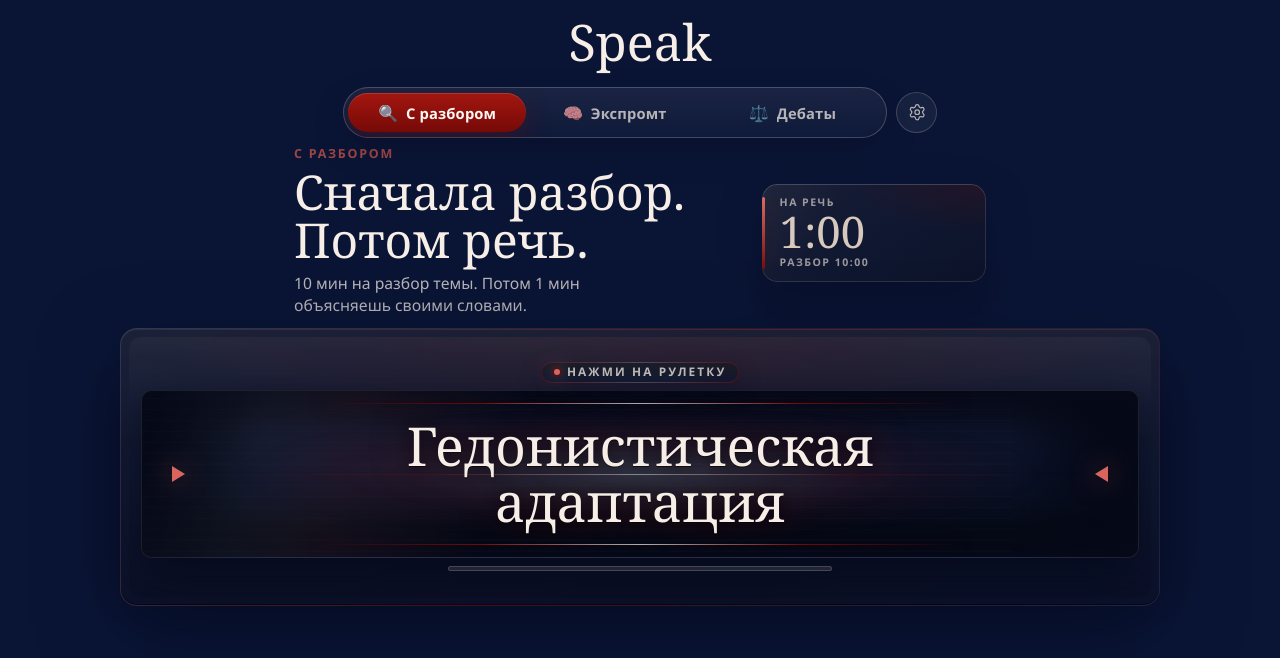
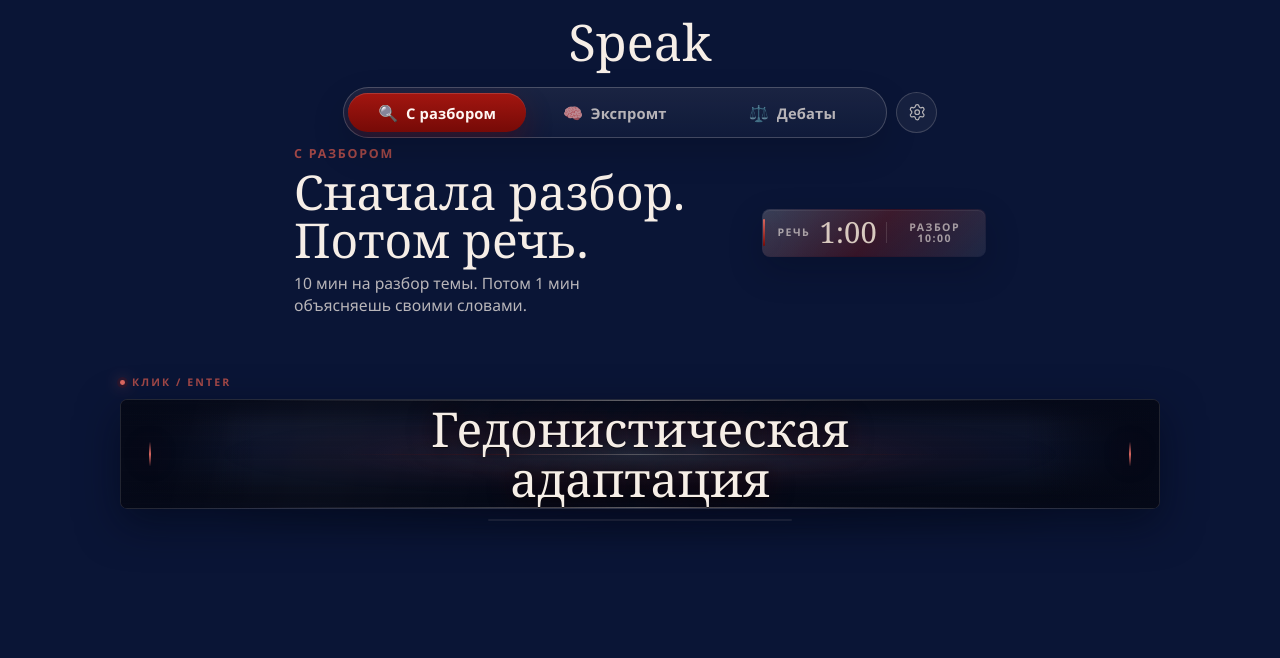
Before and after one commit to h0tzz/thinkquick, a Next.js app: page / in a window 1280 px wide. Shown: the top 658 px of the page. Built offline with nearby package versions, Linux system fonts and the light colour scheme.

Commit message:
Refine roulette strip design

```diff
--- a/app/page.tsx
+++ b/app/page.tsx
@@ -1086,19 +1086,15 @@ export default function Home() {
   const spinStageLabel =
     isSpinning
       ? spinStage === "locking"
-        ? mode === "debate"
-          ? "сейчас решит"
-          : "сейчас выпадет"
+        ? "фиксируем"
         : spinStage === "cruising"
-          ? mode === "debate"
-            ? "ищем спор"
-            : "мелькают темы"
-          : "поехали"
+          ? "выбор"
+          : "старт"
       : selectedTopic
         ? mode === "debate"
-          ? "твоя сторона"
-          : "вот твоя тема"
-        : "нажми на рулетку";
+          ? "позиция"
+          : "тема"
+        : "клик / enter";
   const selectedTopicLabel =
     selectedTopic && currentDebatePosition
       ? `${currentDebatePosition.label}: ${selectedTopic}`
@@ -1505,7 +1501,7 @@ export default function Home() {
           </div>
 
           <div className="challenge-clock" aria-label={`Время речи ${formatDuration(speechSeconds)}`}>
-            <span className="challenge-clock-label">на речь</span>
+            <span className="challenge-clock-label">речь</span>
             <strong>{speechClock}</strong>
             {mode === "deep-research" ? (
               <span className="challenge-clock-note">разбор {researchClock}</span>
--- a/app/video-challenge.css
+++ b/app/video-challenge.css
@@ -226,43 +226,40 @@ body {
 }
 
 .challenge-clock {
-  display: grid;
-  justify-items: start;
-  align-content: center;
-  width: 100%;
-  min-height: 5.95rem;
-  padding: 0.85rem 1rem 0.92rem 1.1rem;
+  display: inline-flex;
+  align-items: center;
+  justify-content: flex-start;
+  gap: 0.58rem;
+  width: fit-content;
+  min-height: 2.9rem;
+  padding: 0.5rem 0.78rem 0.52rem 0.9rem;
   overflow: hidden;
   position: relative;
-  border-radius: 0.95rem;
+  align-self: center;
+  border-radius: 0.5rem;
   background:
-    radial-gradient(95% 80% at 100% 0%, #760a072e 0%, transparent 62%),
-    linear-gradient(145deg, #1a2036e8 0%, #11182fe8 58%, #0d1429e8 100%);
+    linear-gradient(180deg, #f6eee70c, #f6eee704) padding-box,
+    linear-gradient(130deg, #f6eee729, #760a075f, #f6eee712) border-box;
+  border: 1px solid transparent;
   box-shadow:
-    inset 0 0 0 1px #f6eee721,
     inset 0 1px 0 #ffffff10,
-    0 1rem 2.8rem #02071652;
+    0 0.8rem 2.1rem #0207163d;
 }
 
 .challenge-clock::before {
   content: "";
   position: absolute;
-  top: 0.82rem;
-  bottom: 0.82rem;
+  top: 0.58rem;
+  bottom: 0.58rem;
   left: 0;
-  width: 3px;
+  width: 2px;
   border-radius: 999px;
   background: linear-gradient(180deg, #d8665f, #760a07);
-  box-shadow: 0 0 1.3rem #760a0780;
+  box-shadow: 0 0 1rem #760a0775;
 }
 
 .challenge-clock::after {
-  content: "";
-  pointer-events: none;
-  position: absolute;
-  inset: 0;
-  background: linear-gradient(120deg, #ffffff10 0%, transparent 31%);
-  opacity: 0.62;
+  display: none;
 }
 
 .challenge-clock-label,
@@ -278,14 +275,19 @@ body {
   z-index: 1;
 }
 
+.challenge-clock-note {
+  padding-left: 0.62rem;
+  border-left: 1px solid #f6eee724;
+}
+
 .challenge-clock strong {
-  margin: 0.28rem 0 0.32rem;
+  margin: 0;
   color: #f6eee7;
   font-family: var(--font-display);
-  font-size: 2.72rem;
+  font-size: 1.82rem;
   font-weight: 520;
   letter-spacing: 0;
-  line-height: 0.9;
+  line-height: 1;
   font-variant-numeric: tabular-nums;
   position: relative;
   z-index: 1;
@@ -301,12 +303,11 @@ body {
 
 .is-debate-mode .challenge-clock {
   background:
-    radial-gradient(95% 80% at 100% 0%, #760a0736 0%, transparent 62%),
-    linear-gradient(145deg, #1a2036e8 0%, #11182fe8 58%, #0d1429e8 100%);
+    linear-gradient(180deg, #f6eee70c, #f6eee704) padding-box,
+    linear-gradient(130deg, #f6eee729, #760a075f, #f6eee712) border-box;
   box-shadow:
-    inset 0 0 0 1px #f6eee721,
     inset 0 1px 0 #ffffff10,
-    0 1rem 2.8rem #02071652;
+    0 0.8rem 2.1rem #0207163d;
 }
 
 .is-debate-mode .challenge-clock strong {
@@ -358,6 +359,7 @@ body {
 
 .challenge-body {
   gap: 0.65rem;
+  margin-top: clamp(2.35rem, 5.4vh, 3.45rem);
 }
 
 .challenge-controls {
@@ -374,25 +376,19 @@ body {
 
 .challenge-reel {
   appearance: none;
-  border: 1px solid transparent;
-  border-radius: 1.05rem;
+  border: 0;
+  border-radius: 0;
   color: inherit;
   cursor: pointer;
   font: inherit;
   text-align: center;
-  background:
-    linear-gradient(180deg, #1a2036f0 0%, #101932f5 54%, #0a1129f5 100%) padding-box,
-    linear-gradient(135deg, #f6eee72a 0%, #760a0795 48%, #f6eee716 100%) border-box;
-  min-height: clamp(12.8rem, 26vw, 17.4rem);
-  gap: 0.48rem;
-  padding: 0.82rem clamp(0.9rem, 2vw, 1.28rem) 0.82rem;
+  background: transparent;
+  min-height: clamp(7.8rem, 15vw, 9.7rem);
+  gap: 0.58rem;
+  padding: 0;
   position: relative;
   isolation: isolate;
-  box-shadow:
-    inset 0 1px 0 #ffffff12,
-    inset 0 -1px 0 #0000008a,
-    0 1.5rem 4.8rem #02071682,
-    0 0 0 1px #0a1536;
+  box-shadow: none;
   transition: transform 0.25s cubic-bezier(0.18, 0.82, 0.18, 1);
 }
 
@@ -410,30 +406,19 @@ body {
   content: "";
   pointer-events: none;
   position: absolute;
-  inset: 0.5rem;
-  border-radius: 0.8rem;
+  inset: 2rem 8% 0.3rem;
+  border-radius: 999px;
   background:
-    linear-gradient(180deg, #ffffff0c 0%, transparent 34%, #00000018 100%),
-    radial-gradient(84% 80% at 50% 0%, #760a0724 0%, transparent 64%);
-  opacity: 1;
+    radial-gradient(72% 72% at 50% 45%, #760a073d 0%, transparent 70%),
+    radial-gradient(80% 90% at 50% 100%, #0207168c 0%, transparent 74%);
+  filter: blur(1.1rem);
+  opacity: 0.68;
   transition: opacity 0.25s, transform 0.25s;
   z-index: 1;
 }
 
 .challenge-reel::after {
-  content: "";
-  pointer-events: none;
-  position: absolute;
-  left: 11%;
-  right: 11%;
-  top: 49%;
-  height: 1px;
-  background: linear-gradient(90deg, transparent, #760a07, #f6eee7d0, #760a07, transparent);
-  opacity: 0.28;
-  filter: blur(0.2px);
-  box-shadow: 0 0 1.45rem #760a078c;
-  z-index: 1;
-  transform: translateY(-50%);
+  display: none;
 }
 
 .challenge-reel:not(:disabled):hover::before {
@@ -456,14 +441,7 @@ body {
 
 .challenge-reel.is-spinning,
 .challenge-reel.is-locking {
-  background:
-    linear-gradient(180deg, #1d243df2 0%, #111a33f6 54%, #0a1129f5 100%) padding-box,
-    linear-gradient(135deg, #f6eee733 0%, #a31610bf 48%, #f6eee71d 100%) border-box;
-  box-shadow:
-    inset 0 1px 0 #ffffff12,
-    inset 0 -1px 0 #0000008a,
-    0 1.55rem 5rem #0207168f,
-    0 0 0 1px #760a0742;
+  box-shadow: none;
 }
 
 .challenge-reel.is-spinning .roulette-window::after {
@@ -481,19 +459,17 @@ body {
   align-items: center;
   justify-content: center;
   gap: 0.45rem;
-  min-height: 1.28rem;
-  padding: 0.16rem 0.7rem 0.18rem;
-  border-radius: 999px;
-  color: #f6eee7bf;
-  background:
-    linear-gradient(180deg, #171b26f0, #0f1730f0) padding-box,
-    linear-gradient(90deg, #760a0780, #f6eee733, #760a0780) border-box;
-  border: 1px solid transparent;
-  box-shadow: 0 0.55rem 1.5rem #02071642;
+  align-self: flex-start;
+  min-height: 0.88rem;
+  padding: 0;
+  color: #c4534acc;
+  background: transparent;
+  border: 0;
+  box-shadow: none;
   font-family: var(--font-body);
-  font-size: 0.74rem;
+  font-size: 0.66rem;
   font-weight: 850;
-  letter-spacing: 0.18em;
+  letter-spacing: 0.2em;
   line-height: 1;
   text-transform: uppercase;
   position: relative;
@@ -501,11 +477,11 @@ body {
 }
 
 .roulette-dot {
-  width: 0.38rem;
-  height: 0.38rem;
+  width: 0.3rem;
+  height: 0.3rem;
   border-radius: 50%;
   background: #d8665f;
-  box-shadow: 0 0 0 0.22rem #760a0750, 0 0 1.1rem currentColor;
+  box-shadow: 0 0 0 0.18rem #760a0738, 0 0 0.85rem #d8665f;
 }
 
 .challenge-reel.is-spinning .roulette-dot {
@@ -516,23 +492,22 @@ body {
   display: grid;
   place-items: center;
   width: 100%;
-  min-height: clamp(7.8rem, 15.8vw, 10.5rem);
+  min-height: clamp(5.2rem, 9.4vw, 6.9rem);
   overflow: hidden;
   position: relative;
   z-index: 2;
-  border: 1px solid #f6eee718;
-  border-radius: 0.68rem;
+  border: 1px solid #f6eee71f;
+  border-radius: 0.46rem;
   background:
     linear-gradient(90deg, #050918 0%, transparent 13%, transparent 87%, #050918 100%),
-    linear-gradient(180deg, #121936 0%, #0b1228 52%, #060b1a 100%),
-    repeating-linear-gradient(180deg, transparent 0 0.7rem, #ffffff06 0.72rem 0.78rem),
-    radial-gradient(ellipse at center, #2f1b31 0%, #151a2f 46%, #050918 100%);
+    linear-gradient(180deg, #111831 0%, #080f22 100%),
+    radial-gradient(ellipse at center, #2a1729 0%, #14192d 45%, #050918 100%);
   box-shadow:
-    inset 0 0 0 1px #760a0780,
-    inset 0 0 0 2px #050918c0,
-    inset 0 2.2rem 2.8rem #0000007a,
-    inset 0 -2.2rem 2.8rem #00000078,
-    0 1.1rem 3rem #020716a3;
+    inset 0 1px 0 #ffffff10,
+    inset 0 0 0 1px #760a0736,
+    inset 0 1.4rem 2.2rem #0000004f,
+    inset 0 -1.6rem 2.3rem #00000073,
+    0 0.9rem 2.6rem #0207168c;
 }
 
 .roulette-window::before {
@@ -541,7 +516,7 @@ body {
   position: absolute;
   inset: 0;
   background:
-    radial-gradient(ellipse at center, #f6eee719 0%, transparent 42%),
+    radial-gradient(ellipse at center, #f6eee712 0%, transparent 42%),
     linear-gradient(180deg, #050918 0%, transparent 22%, transparent 78%, #050918 100%),
     linear-gradient(90deg, #050918 0%, transparent 11%, transparent 89%, #050918 100%);
   z-index: 2;
@@ -553,10 +528,10 @@ body {
   position: absolute;
   inset: -28% -18%;
   background:
-    linear-gradient(105deg, transparent 36%, #f6eee712 44%, #d8665f1f 50%, transparent 61%),
-    repeating-linear-gradient(180deg, transparent 0 0.58rem, #ffffff04 0.62rem 0.68rem);
+    linear-gradient(105deg, transparent 40%, #f6eee70d 50%, transparent 61%),
+    repeating-linear-gradient(180deg, transparent 0 0.62rem, #ffffff03 0.66rem 0.7rem);
   mix-blend-mode: screen;
-  opacity: 0.58;
+  opacity: 0.32;
   transform: translateX(-28%);
   z-index: 3;
   animation: roulette-scan 3.8s ease-in-out infinite;
@@ -564,44 +539,42 @@ body {
 
 .roulette-edge {
   position: absolute;
-  left: 18%;
-  right: 18%;
+  left: 12%;
+  right: 12%;
   height: 1px;
-  background: linear-gradient(90deg, transparent, #760a07, #f6eee7bd, #760a07, transparent);
+  background: linear-gradient(90deg, transparent, #f6eee729, #f6eee766, #f6eee729, transparent);
   z-index: 5;
-  box-shadow: 0 0 1.1rem #760a0780;
+  box-shadow: none;
 }
 
 .roulette-edge.is-top {
-  top: 0.75rem;
+  top: 0;
 }
 
 .roulette-edge.is-bottom {
-  bottom: 0.75rem;
+  bottom: 0;
 }
 
 .roulette-marker {
   position: absolute;
   top: 50%;
   z-index: 6;
-  width: 0;
-  height: 0;
+  width: 2px;
+  height: 1.55rem;
+  border-radius: 999px;
+  background: linear-gradient(180deg, transparent, #d8665f, transparent);
   transform: translateY(-50%);
-  filter: drop-shadow(0 0 0.85rem #c4534ac0);
+  filter: drop-shadow(0 0 0.75rem #760a07b0);
 }
 
 .roulette-marker.is-left {
-  left: clamp(0.55rem, 2.4vw, 1.85rem);
-  border-top: 0.5rem solid transparent;
-  border-bottom: 0.5rem solid transparent;
-  border-left: 0.82rem solid #d8665f;
+  left: clamp(0.7rem, 2.2vw, 1.8rem);
+  border: 0;
 }
 
 .roulette-marker.is-right {
-  right: clamp(0.55rem, 2.4vw, 1.85rem);
-  border-top: 0.5rem solid transparent;
-  border-bottom: 0.5rem solid transparent;
-  border-right: 0.82rem solid #d8665f;
+  right: clamp(0.7rem, 2.2vw, 1.8rem);
+  border: 0;
 }
 
 .roulette-sheen {
@@ -610,10 +583,10 @@ body {
   inset: 0;
   z-index: 3;
   background:
-    linear-gradient(90deg, transparent, #760a0775, #f6eee7b8, #760a0775, transparent) center /
-      82% 1px no-repeat,
-    radial-gradient(ellipse at center, #f6eee719 0%, #760a0726 32%, transparent 58%);
-  opacity: 0.74;
+    linear-gradient(90deg, transparent, #760a0770, #f6eee782, #760a0770, transparent) center /
+      58% 1px no-repeat,
+    radial-gradient(ellipse at center, #f6eee710 0%, #760a071f 32%, transparent 58%);
+  opacity: 0.58;
 }
 
 .reel-ghost {
@@ -644,30 +617,30 @@ body {
 }
 
 .challenge-reel .reel-phrase {
-  width: min(100%, 18ch);
-  max-width: min(100%, 18ch);
-  font-size: clamp(3.25rem, 6.5vw, 4.75rem);
+  width: min(100%, 19ch);
+  max-width: min(100%, 19ch);
+  font-size: clamp(2.75rem, 5.3vw, 4.05rem);
   letter-spacing: 0;
   line-height: 0.98;
   position: relative;
   z-index: 7;
   text-shadow:
-    0 0 2.8rem #760a0770,
+    0 0 2rem #760a0754,
     0 0 1.1rem #020716,
     0 0.08rem 0 #000000a6;
 }
 
 .challenge-reel .reel-phrase.is-long {
-  width: min(100%, 20ch);
-  max-width: min(100%, 20ch);
-  font-size: clamp(2.45rem, 4.8vw, 3.35rem);
+  width: min(100%, 22ch);
+  max-width: min(100%, 22ch);
+  font-size: clamp(2.15rem, 4.2vw, 3rem);
   line-height: 1.05;
 }
 
 .challenge-reel .reel-phrase.is-extra-long {
-  width: min(100%, 24ch);
-  max-width: min(100%, 24ch);
-  font-size: clamp(1.9rem, 3.6vw, 2.55rem);
+  width: min(100%, 26ch);
+  max-width: min(100%, 26ch);
+  font-size: clamp(1.7rem, 3.2vw, 2.35rem);
   line-height: 1.12;
 }
 
@@ -693,14 +666,7 @@ body {
 }
 
 .challenge-reel.is-landed {
-  background:
-    linear-gradient(180deg, #1d243df2 0%, #111a33f6 54%, #0a1129f5 100%) padding-box,
-    linear-gradient(135deg, #f6eee733 0%, #a31610bf 48%, #f6eee71d 100%) border-box;
-  box-shadow:
-    inset 0 1px 0 #ffffff14,
-    inset 0 -1px 0 #0000008a,
-    0 1.55rem 5rem #0207168f,
-    0 0 0 1px #760a074a;
+  box-shadow: none;
 }
 
 .challenge-reel.is-landed .reel-ghost {
@@ -708,14 +674,14 @@ body {
 }
 
 .roulette-meter {
-  width: min(100%, 24rem);
-  height: 0.32rem;
+  width: min(100%, 19rem);
+  height: 0.16rem;
   border-radius: 999px;
-  background: #f6eee71c;
+  background: #f6eee714;
   overflow: hidden;
   position: relative;
   z-index: 4;
-  box-shadow: inset 0 0 0 1px #f6eee72b;
+  box-shadow: none;
 }
 
 .roulette-meter::after {
@@ -735,7 +701,7 @@ body {
   height: 100%;
   border-radius: inherit;
   background: linear-gradient(90deg, #760a07, #d8665f, #f6eee7);
-  box-shadow: 0 0 1.15rem #760a078a;
+  box-shadow: 0 0 0.75rem #760a0770;
   transform: scaleX(var(--spin-progress, 0));
   transform-origin: left center;
   transition: transform 80ms linear;
@@ -1182,30 +1148,30 @@ body {
 @keyframes jackpot-window {
   0% {
     box-shadow:
-      inset 0 0 0 1px #f6eee724,
-      inset 0 0 0 2px #760a0785,
-      inset 0 2.2rem 2.8rem #0000007a,
-      inset 0 -2.2rem 2.8rem #00000078,
-      0 1.15rem 3.4rem #0207168c;
+      inset 0 1px 0 #ffffff10,
+      inset 0 0 0 1px #760a0736,
+      inset 0 1.4rem 2.2rem #0000004f,
+      inset 0 -1.6rem 2.3rem #00000073,
+      0 0.9rem 2.6rem #0207168c;
   }
 
   45% {
     box-shadow:
-      inset 0 0 0 1px #f6eee73d,
-      inset 0 0 0 2px #d8665fc7,
-      inset 0 2.2rem 2.8rem #0000007a,
-      inset 0 -2.2rem 2.8rem #00000078,
-      0 0 3.6rem #760a078a,
-      0 1.3rem 3.8rem #0207168c;
+      inset 0 1px 0 #ffffff14,
+      inset 0 0 0 1px #d8665f8a,
+      inset 0 1.4rem 2.2rem #0000004f,
+      inset 0 -1.6rem 2.3rem #00000073,
+      0 0 2.2rem #760a0761,
+      0 0.9rem 2.8rem #0207168c;
   }
 
   100% {
     box-shadow:
-      inset 0 0 0 1px #f6eee724,
-      inset 0 0 0 2px #760a0785,
-      inset 0 2.2rem 2.8rem #0000007a,
-      inset 0 -2.2rem 2.8rem #00000078,
-      0 1.15rem 3.4rem #0207168c;
+      inset 0 1px 0 #ffffff10,
+      inset 0 0 0 1px #760a0736,
+      inset 0 1.4rem 2.2rem #0000004f,
+      inset 0 -1.6rem 2.3rem #00000073,
+      0 0.9rem 2.6rem #0207168c;
   }
 }
 
@@ -1276,15 +1242,15 @@ body {
   }
 
   .challenge-clock {
-    grid-template-columns: auto auto auto;
+    display: inline-flex;
+    flex-wrap: nowrap;
     justify-content: center;
-    justify-items: center;
     align-items: center;
     gap: 0.7rem;
-    width: min(100%, 24rem);
+    width: fit-content;
     margin-inline: auto;
-    min-height: 4rem;
-    padding: 0.65rem 1rem;
+    min-height: 2.75rem;
+    padding: 0.48rem 0.78rem 0.5rem 0.9rem;
   }
 
   .challenge-clock::before {
@@ -1294,7 +1260,7 @@ body {
 
   .challenge-clock strong {
     margin: 0;
-    font-size: 2.2rem;
+    font-size: 1.65rem;
   }
 }
 
@@ -1327,24 +1293,25 @@ body {
   }
 
   .challenge-clock {
-    min-height: 5.55rem;
+    min-height: 2.72rem;
   }
 
   .challenge-clock strong {
-    font-size: 2.55rem;
+    font-size: 1.62rem;
   }
 
   .challenge-body {
     gap: 0.45rem;
+    margin-top: 1.85rem;
   }
 
   .challenge-reel {
-    min-height: 10.8rem;
-    padding: 0.62rem clamp(0.7rem, 1.6vw, 1rem) 0.62rem;
+    min-height: 7.35rem;
+    padding: 0;
   }
 
   .roulette-window {
-    min-height: 6.35rem;
+    min-height: 4.9rem;
   }
 
   .reel-ghost {
@@ -1352,15 +1319,15 @@ body {
   }
 
   .challenge-reel .reel-phrase {
-    font-size: 3.45rem;
+    font-size: 3rem;
   }
 
   .challenge-reel .reel-phrase.is-long {
-    font-size: 2.65rem;
+    font-size: 2.3rem;
   }
 
   .challenge-reel .reel-phrase.is-extra-long {
-    font-size: 2.05rem;
+    font-size: 1.85rem;
   }
 
   .roulette-hint {
@@ -1400,20 +1367,20 @@ body {
   }
 
   .challenge-reel {
-    min-height: 10.5rem;
-    padding-inline: 0.55rem;
+    min-height: 7.35rem;
+    padding-inline: 0;
   }
 
   .roulette-window {
-    min-height: 5.95rem;
+    min-height: 4.85rem;
   }
 
   .roulette-edge.is-top {
-    top: 0.8rem;
+    top: 0;
   }
 
   .roulette-edge.is-bottom {
-    bottom: 0.8rem;
+    bottom: 0;
   }
 
   .reel-ghost {
```
